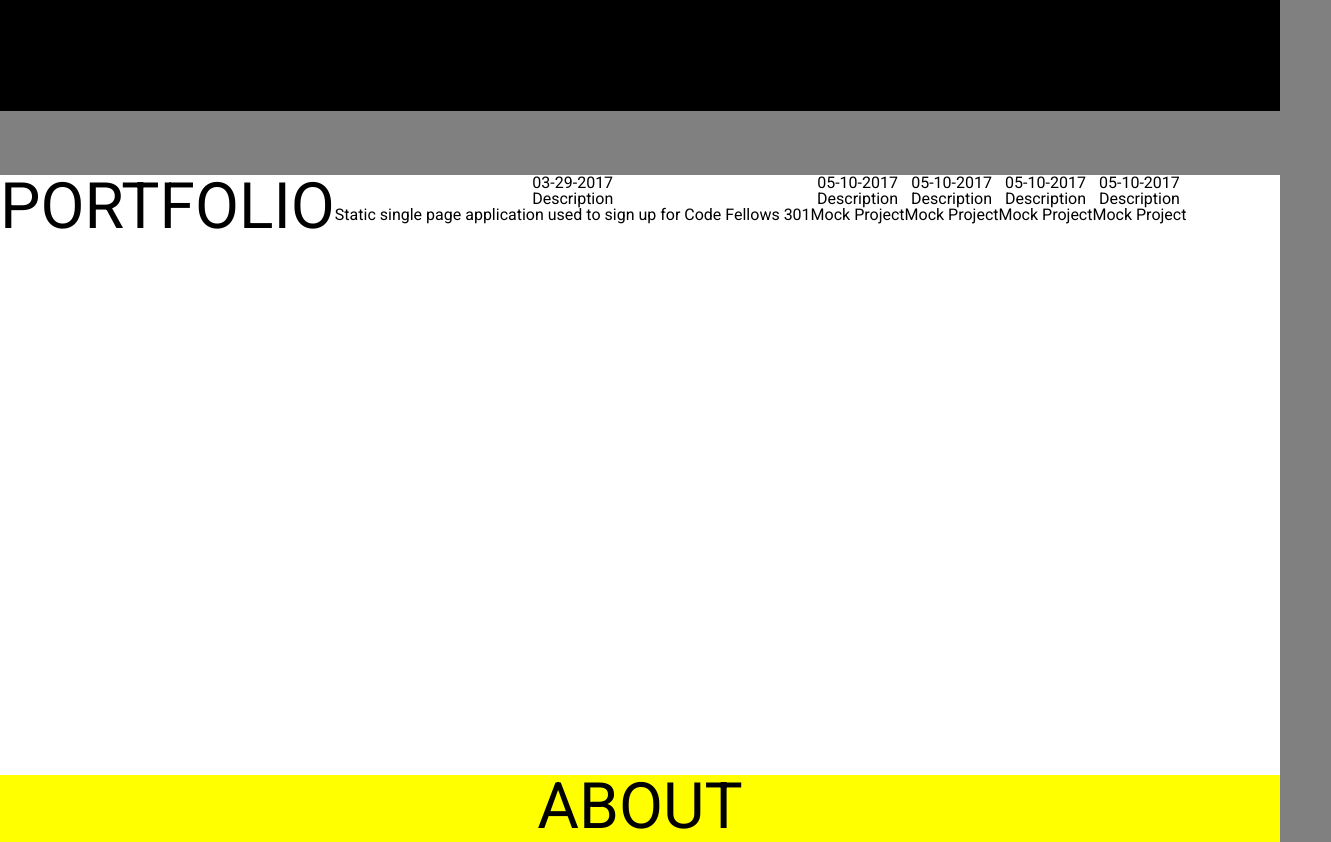
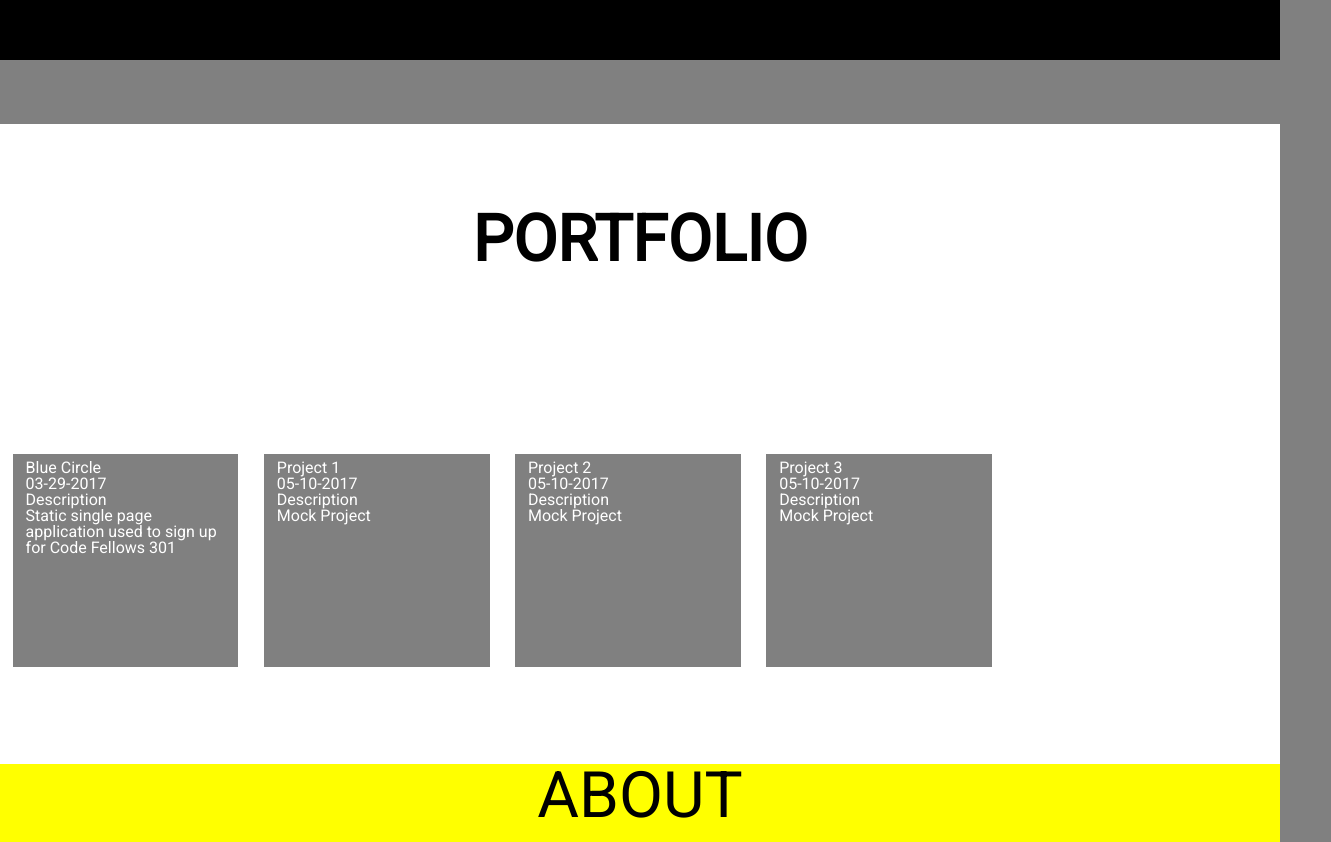
Before and after one commit to nicuparente/portfolio, a plain HTML site: page index.html in a window 1280 px wide. Shown: the part 600-1442 px from the top of the page, 1331 px wide, since content can reach past the window. Drawn offline with nearby package versions, Linux system fonts and the light colour scheme.

Commit message:
added state css

```diff
--- a/css/layout.css
+++ b/css/layout.css
@@ -1,7 +1,9 @@
 @media only screen and (max-width: 940px){
   .fa-bars{
     display: block;
+
   }
+
   .main-nav ul {
     display: none;
   }
--- a/css/module.css
+++ b/css/module.css
@@ -1,15 +1,13 @@
 .main-nav ul{
   display: block;
   width: 100%;
-  padding: 2%;
+  color: white;
 }
 
-.main-nav li {
+.main-nav li{
   display: inline;
   padding: 10px 20px ;
   font-size: 2em;
-  text-decoration: none;
-
 }
 
 .fa-bars {
@@ -32,18 +30,28 @@
 
 .portfolio-container{
   display: flex;
-  text-align: center;
-  height: 600px;
+  align-content: space-around;
+  flex-wrap: wrap;
+  height: 40em;
+  width: 100%;
   background-color: white;
 }
 
-.portfolio-container h1 {
+.portfolio-heading {
   text-align: center;
+  font-weight:bolder;
+  width: 100%;
   font-size: 4em;
 }
 
 .project-container{
+  width: 200px;
+  height: 200px;
+  padding: .5% 1% ;
+  margin: 1%;
 
+  background-color: grey;
+  color: white;
 }
 
 .about-container{
--- a/data/rawData.js
+++ b/data/rawData.js
@@ -20,9 +20,4 @@ var rawData = [{
   date: "05-10-2017",
   url: "https://www.google.com",
   description: "Mock Project"
-},{
-  name: "Project 4",
-  date: "05-10-2017",
-  url: "https://www.google.com",
-  description: "Mock Project"
 }];
--- a/index.html
+++ b/index.html
@@ -14,7 +14,7 @@
   <!-- Template For Project-->
   <script class="project-template" type="text/x-handlebars-template">
     <div class="project-container">
-      <h3><a href={{url}} class="project-name">{{name}}</a></h3>
+      <h3><a href={{url}} class="project-name"></a>{{name}}</h3>
       <h5 class="project-date">{{date}}</h5>
       <h4>Description</h4>
       <p class="project-description-body">{{description}}</p>
--- a/js/project.js
+++ b/js/project.js
@@ -3,7 +3,7 @@
 var projects = [];
 
 function Project(rawProject){
-  this.title = rawProject.title;
+  this.name = rawProject.name;
   this.date = rawProject.date;
   this.url = rawProject.url;
   this.description = rawProject.description;
```
Also changed, not shown: css/state.css (added).
